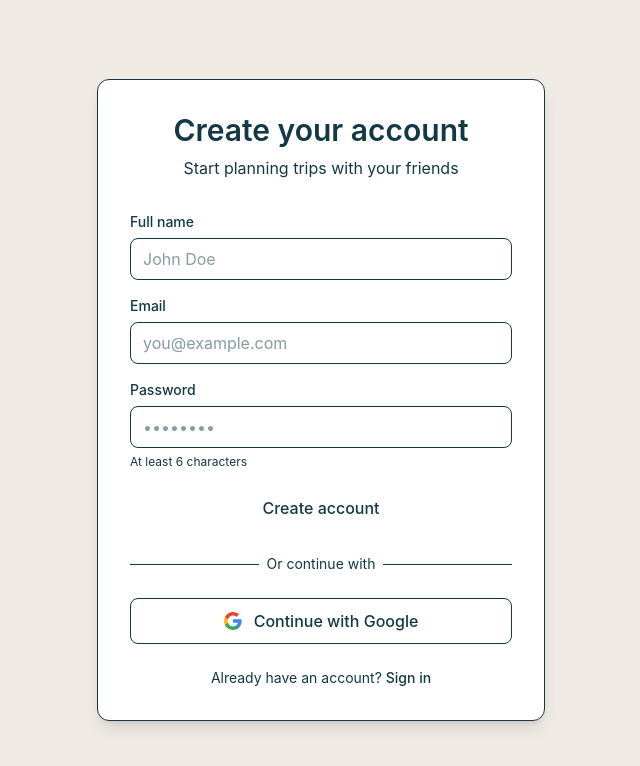
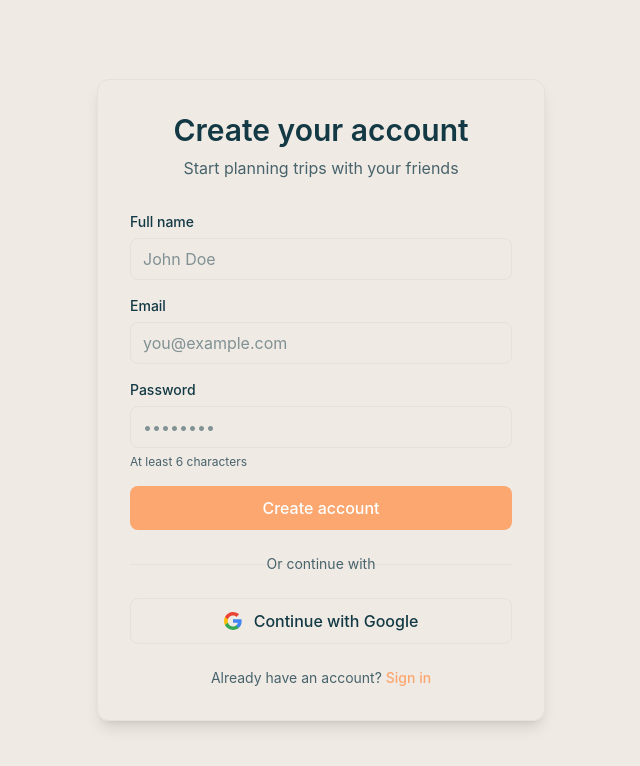
Before and after one commit to colin-rod/tripthreads, a Next.js app in the folder apps/web/: page /signup in a window 1280 px wide. Shown: the top 766 px of the page, without its empty margins (319-959 px from the left). Built offline with nearby package versions, Linux system fonts and the light colour scheme; no server answers.

Commit message:
Refine auth pages to use semantic design tokens

```diff
--- a/apps/web/app/(auth)/login/page.tsx
+++ b/apps/web/app/(auth)/login/page.tsx
@@ -42,21 +42,21 @@ export default function LoginPage() {
   }
 
   return (
-    <div className="bg-white rounded-xl shadow-lg p-8 border border-[--border]">
+    <div className="bg-card text-card-foreground rounded-xl shadow-lg p-8 border border-border">
       <div className="text-center mb-8">
-        <h1 className="text-3xl font-semibold text-[--foreground] mb-2">Welcome back</h1>
-        <p className="text-[--muted-foreground]">Sign in to continue to TripThreads</p>
+        <h1 className="text-3xl font-semibold text-card-foreground mb-2">Welcome back</h1>
+        <p className="text-muted-foreground">Sign in to continue to TripThreads</p>
       </div>
 
       {error && (
-        <div className="mb-4 p-3 bg-red-50 border border-red-200 rounded-lg text-red-700 text-sm">
+        <div className="mb-4 p-3 bg-destructive/10 border border-destructive/20 rounded-lg text-destructive text-sm">
           {error}
         </div>
       )}
 
       <form onSubmit={handleSubmit} className="space-y-4">
         <div>
-          <label htmlFor="email" className="block text-sm font-medium text-[--foreground] mb-1.5">
+          <label htmlFor="email" className="block text-sm font-medium text-foreground mb-1.5">
             Email
           </label>
           <input
@@ -66,16 +66,13 @@ export default function LoginPage() {
             onChange={e => setEmail(e.target.value)}
             required
             disabled={loading}
-            className="w-full px-3 py-2 border border-[--border] rounded-lg focus:ring-2 focus:ring-[--primary] focus:border-transparent disabled:opacity-50 disabled:cursor-not-allowed"
+            className="w-full px-3 py-2 border border-border rounded-lg focus:ring-2 focus:ring-primary focus:border-transparent disabled:opacity-50 disabled:cursor-not-allowed"
             placeholder="you@example.com"
           />
         </div>
 
         <div>
-          <label
-            htmlFor="password"
-            className="block text-sm font-medium text-[--foreground] mb-1.5"
-          >
+          <label htmlFor="password" className="block text-sm font-medium text-foreground mb-1.5">
             Password
           </label>
           <input
@@ -85,7 +82,7 @@ export default function LoginPage() {
             onChange={e => setPassword(e.target.value)}
             required
             disabled={loading}
-            className="w-full px-3 py-2 border border-[--border] rounded-lg focus:ring-2 focus:ring-[--primary] focus:border-transparent disabled:opacity-50 disabled:cursor-not-allowed"
+            className="w-full px-3 py-2 border border-border rounded-lg focus:ring-2 focus:ring-primary focus:border-transparent disabled:opacity-50 disabled:cursor-not-allowed"
             placeholder="••••••••"
           />
         </div>
@@ -93,7 +90,7 @@ export default function LoginPage() {
         <button
           type="submit"
           disabled={loading}
-          className="w-full bg-[--primary] text-[--primary-foreground] py-2.5 px-4 rounded-lg font-medium hover:opacity-90 transition-opacity disabled:opacity-50 disabled:cursor-not-allowed"
+          className="w-full bg-primary text-primary-foreground py-2.5 px-4 rounded-lg font-medium hover:opacity-90 transition-opacity disabled:opacity-50 disabled:cursor-not-allowed"
         >
           {loading ? 'Signing in...' : 'Sign in'}
         </button>
@@ -101,17 +98,17 @@ export default function LoginPage() {
 
       <div className="relative my-6">
         <div className="absolute inset-0 flex items-center">
-          <div className="w-full border-t border-[--border]"></div>
+          <div className="w-full border-t border-border"></div>
         </div>
         <div className="relative flex justify-center text-sm">
-          <span className="px-2 bg-white text-[--muted-foreground]">Or continue with</span>
+          <span className="px-2 bg-card text-muted-foreground">Or continue with</span>
         </div>
       </div>
 
       <button
         onClick={handleGoogleSignIn}
         disabled={loading}
-        className="w-full bg-white border border-[--border] text-[--foreground] py-2.5 px-4 rounded-lg font-medium hover:bg-gray-50 transition-colors disabled:opacity-50 disabled:cursor-not-allowed flex items-center justify-center gap-3"
+        className="w-full bg-card border border-border text-foreground py-2.5 px-4 rounded-lg font-medium hover:bg-accent transition-colors disabled:opacity-50 disabled:cursor-not-allowed flex items-center justify-center gap-3"
       >
         <svg width="18" height="18" viewBox="0 0 18 18" fill="none">
           <path
@@ -134,9 +131,9 @@ export default function LoginPage() {
         Continue with Google
       </button>
 
-      <p className="text-center text-sm text-[--muted-foreground] mt-6">
+      <p className="text-center text-sm text-muted-foreground mt-6">
         Don't have an account?{' '}
-        <Link href="/signup" className="text-[--primary] font-medium hover:underline">
+        <Link href="/signup" className="text-primary font-medium hover:underline">
           Sign up
         </Link>
       </p>
--- a/apps/web/app/(auth)/signup/page.tsx
+++ b/apps/web/app/(auth)/signup/page.tsx
@@ -56,10 +56,10 @@ export default function SignupPage() {
 
   if (success) {
     return (
-      <div className="bg-white rounded-xl shadow-lg p-8 border border-[--border] text-center">
-        <div className="w-16 h-16 bg-green-100 rounded-full flex items-center justify-center mx-auto mb-4">
+      <div className="bg-card text-card-foreground rounded-xl shadow-lg p-8 border border-border text-center">
+        <div className="w-16 h-16 bg-success/10 rounded-full flex items-center justify-center mx-auto mb-4">
           <svg
-            className="w-8 h-8 text-green-600"
+            className="w-8 h-8 text-success"
             fill="none"
             stroke="currentColor"
             viewBox="0 0 24 24"
@@ -67,31 +67,28 @@ export default function SignupPage() {
             <path strokeLinecap="round" strokeLinejoin="round" strokeWidth={2} d="M5 13l4 4L19 7" />
           </svg>
         </div>
-        <h2 className="text-2xl font-semibold text-[--foreground] mb-2">Account created!</h2>
-        <p className="text-[--muted-foreground]">Redirecting you to your trips...</p>
+        <h2 className="text-2xl font-semibold text-card-foreground mb-2">Account created!</h2>
+        <p className="text-muted-foreground">Redirecting you to your trips...</p>
       </div>
     )
   }
 
   return (
-    <div className="bg-white rounded-xl shadow-lg p-8 border border-[--border]">
+    <div className="bg-card text-card-foreground rounded-xl shadow-lg p-8 border border-border">
       <div className="text-center mb-8">
-        <h1 className="text-3xl font-semibold text-[--foreground] mb-2">Create your account</h1>
-        <p className="text-[--muted-foreground]">Start planning trips with your friends</p>
+        <h1 className="text-3xl font-semibold text-card-foreground mb-2">Create your account</h1>
+        <p className="text-muted-foreground">Start planning trips with your friends</p>
       </div>
 
       {error && (
-        <div className="mb-4 p-3 bg-red-50 border border-red-200 rounded-lg text-red-700 text-sm">
+        <div className="mb-4 p-3 bg-destructive/10 border border-destructive/20 rounded-lg text-destructive text-sm">
           {error}
         </div>
       )}
 
       <form onSubmit={handleSubmit} className="space-y-4">
         <div>
-          <label
-            htmlFor="fullName"
-            className="block text-sm font-medium text-[--foreground] mb-1.5"
-          >
+          <label htmlFor="fullName" className="block text-sm font-medium text-foreground mb-1.5">
             Full name
           </label>
           <input
@@ -101,13 +98,13 @@ export default function SignupPage() {
             onChange={e => setFullName(e.target.value)}
             required
             disabled={loading}
-            className="w-full px-3 py-2 border border-[--border] rounded-lg focus:ring-2 focus:ring-[--primary] focus:border-transparent disabled:opacity-50 disabled:cursor-not-allowed"
+            className="w-full px-3 py-2 border border-border rounded-lg focus:ring-2 focus:ring-primary focus:border-transparent disabled:opacity-50 disabled:cursor-not-allowed"
             placeholder="John Doe"
           />
         </div>
 
         <div>
-          <label htmlFor="email" className="block text-sm font-medium text-[--foreground] mb-1.5">
+          <label htmlFor="email" className="block text-sm font-medium text-foreground mb-1.5">
             Email
           </label>
           <input
@@ -117,16 +114,13 @@ export default function SignupPage() {
             onChange={e => setEmail(e.target.value)}
             required
             disabled={loading}
-            className="w-full px-3 py-2 border border-[--border] rounded-lg focus:ring-2 focus:ring-[--primary] focus:border-transparent disabled:opacity-50 disabled:cursor-not-allowed"
+            className="w-full px-3 py-2 border border-border rounded-lg focus:ring-2 focus:ring-primary focus:border-transparent disabled:opacity-50 disabled:cursor-not-allowed"
             placeholder="you@example.com"
           />
         </div>
 
         <div>
-          <label
-            htmlFor="password"
-            className="block text-sm font-medium text-[--foreground] mb-1.5"
-          >
+          <label htmlFor="password" className="block text-sm font-medium text-foreground mb-1.5">
             Password
           </label>
           <input
@@ -136,16 +130,16 @@ export default function SignupPage() {
             onChange={e => setPassword(e.target.value)}
             required
             disabled={loading}
-            className="w-full px-3 py-2 border border-[--border] rounded-lg focus:ring-2 focus:ring-[--primary] focus:border-transparent disabled:opacity-50 disabled:cursor-not-allowed"
+            className="w-full px-3 py-2 border border-border rounded-lg focus:ring-2 focus:ring-primary focus:border-transparent disabled:opacity-50 disabled:cursor-not-allowed"
             placeholder="••••••••"
           />
-          <p className="mt-1.5 text-xs text-[--muted-foreground]">At least 6 characters</p>
+          <p className="mt-1.5 text-xs text-muted-foreground">At least 6 characters</p>
         </div>
 
         <button
           type="submit"
           disabled={loading}
-          className="w-full bg-[--primary] text-[--primary-foreground] py-2.5 px-4 rounded-lg font-medium hover:opacity-90 transition-opacity disabled:opacity-50 disabled:cursor-not-allowed"
+          className="w-full bg-primary text-primary-foreground py-2.5 px-4 rounded-lg font-medium hover:opacity-90 transition-opacity disabled:opacity-50 disabled:cursor-not-allowed"
         >
           {loading ? 'Creating account...' : 'Create account'}
         </button>
@@ -153,17 +147,17 @@ export default function SignupPage() {
 
       <div className="relative my-6">
         <div className="absolute inset-0 flex items-center">
-          <div className="w-full border-t border-[--border]"></div>
+          <div className="w-full border-t border-border"></div>
         </div>
         <div className="relative flex justify-center text-sm">
-          <span className="px-2 bg-white text-[--muted-foreground]">Or continue with</span>
+          <span className="px-2 bg-card text-muted-foreground">Or continue with</span>
         </div>
       </div>
 
       <button
         onClick={handleGoogleSignIn}
         disabled={loading}
-        className="w-full bg-white border border-[--border] text-[--foreground] py-2.5 px-4 rounded-lg font-medium hover:bg-gray-50 transition-colors disabled:opacity-50 disabled:cursor-not-allowed flex items-center justify-center gap-3"
+        className="w-full bg-card border border-border text-foreground py-2.5 px-4 rounded-lg font-medium hover:bg-accent transition-colors disabled:opacity-50 disabled:cursor-not-allowed flex items-center justify-center gap-3"
       >
         <svg width="18" height="18" viewBox="0 0 18 18" fill="none">
           <path
@@ -186,9 +180,9 @@ export default function SignupPage() {
         Continue with Google
       </button>
 
-      <p className="text-center text-sm text-[--muted-foreground] mt-6">
+      <p className="text-center text-sm text-muted-foreground mt-6">
         Already have an account?{' '}
-        <Link href="/login" className="text-[--primary] font-medium hover:underline">
+        <Link href="/login" className="text-primary font-medium hover:underline">
           Sign in
         </Link>
       </p>
```
